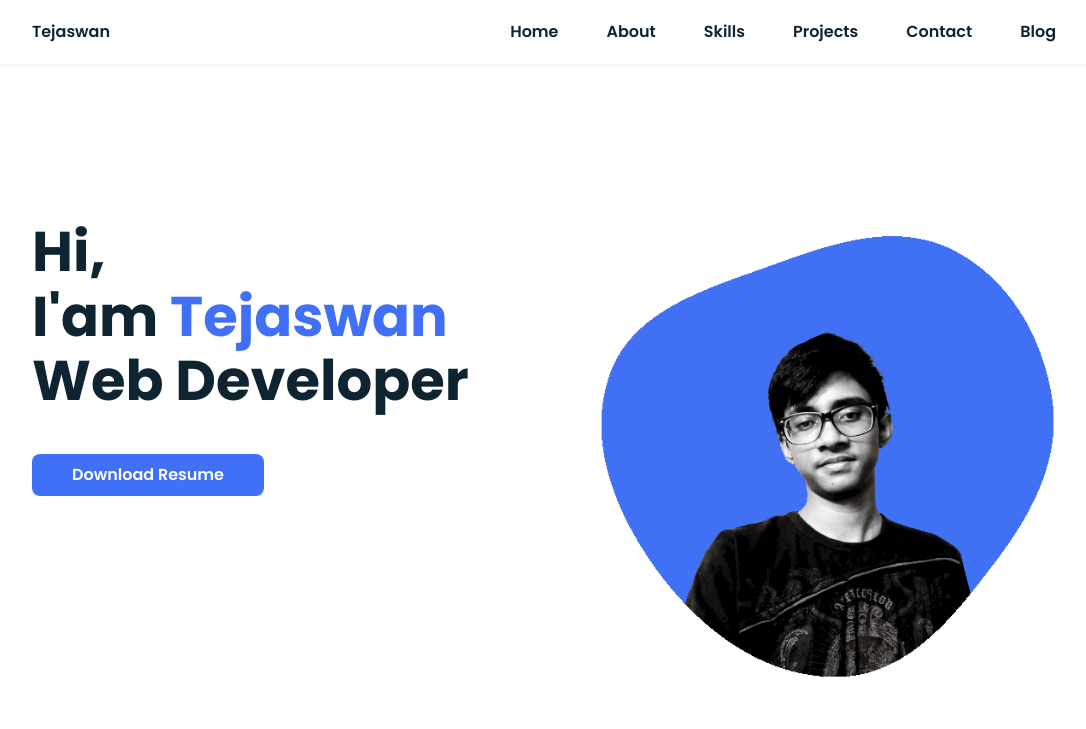
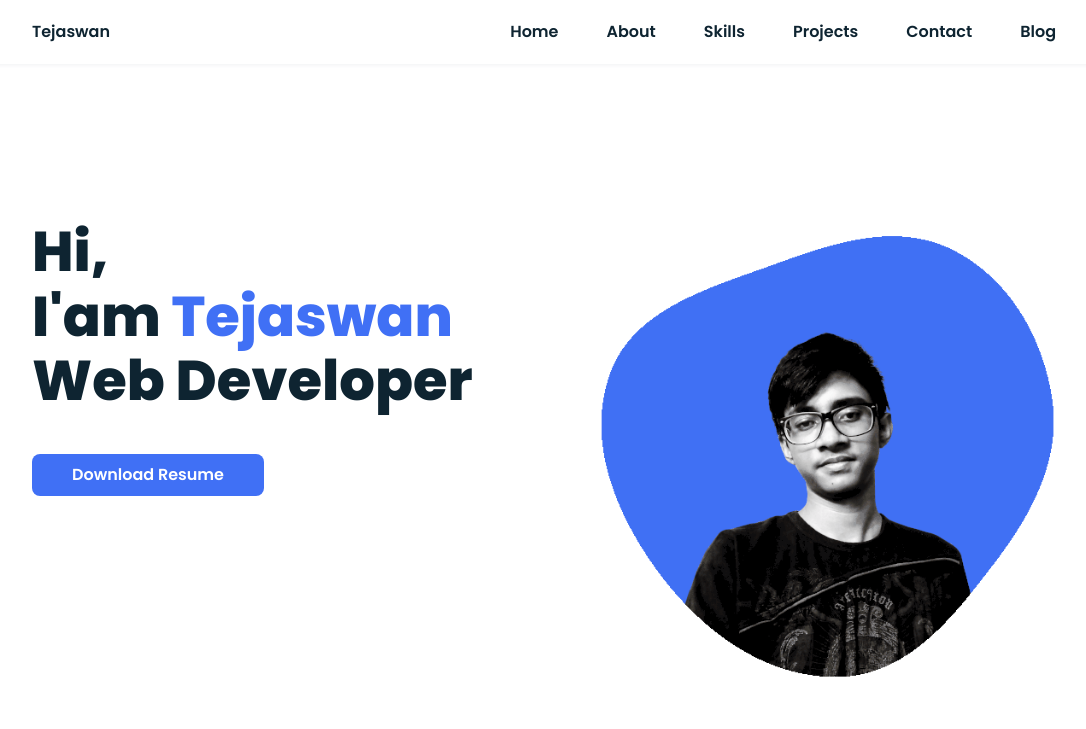
Before and after one commit to tejaswankalluri/Portfolio-v2, an Astro site: page / in a window 1280 px wide. Shown: the top 729 px of the page, without its empty margins (96-1182 px from the left). Built offline with nearby package versions, Linux system fonts and the light colour scheme; Astro itself is replaced by a stand-in of ours; a web font is replaced by a local one.

Commit message:
optimize: local poppins font

```diff
--- a/package.json
+++ b/package.json
@@ -16,6 +16,7 @@
   "dependencies": {
     "@astrojs/sitemap": "^3.0.0",
     "@astrojs/tailwind": "^5.0.0",
+    "@fontsource/poppins": "^5.0.8",
     "astro": "^3.0.12",
     "scrollreveal": "^4.0.9",
     "tailwindcss": "^3.3.3"
--- a/src/components/BaseHead.astro
+++ b/src/components/BaseHead.astro
@@ -3,6 +3,11 @@
 import { SITE_URL } from "../config";
 import "../styles/devicon.min.css";
 import '../styles/boxicons.css';
+
+// poppines font
+import '@fontsource/poppins/400.css';
+import '@fontsource/poppins/600.css';
+import '@fontsource/poppins/800.css';
 
 export interface Props {
   title: string;
--- a/src/styles/global.css
+++ b/src/styles/global.css
@@ -1,4 +1,4 @@
-@import url("https://fonts.googleapis.com/css2?family=Poppins:wght@400;600;700&display=swap");
+/* @import url("https://fonts.googleapis.com/css2?family=Poppins:wght@400;600;700&display=swap"); */
 /*===== VARIABLES CSS =====*/
 :root {
   --header-height: 3rem;
```
Also changed, not shown: 1 other file.
